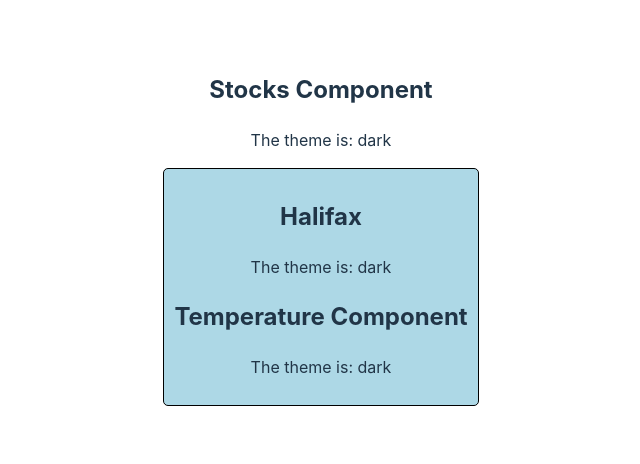
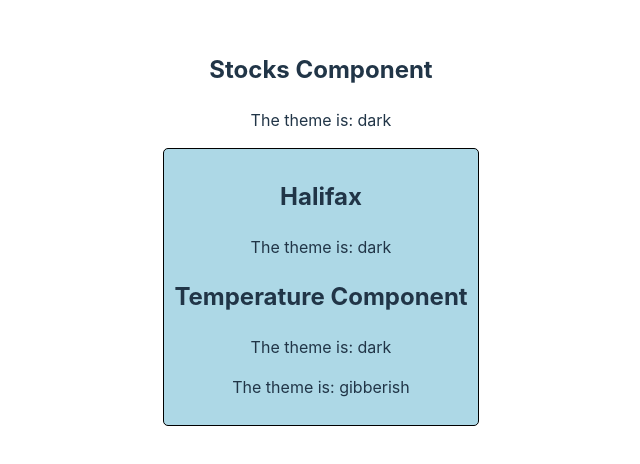
Before and after one commit to sphynxlee/NSCCAI2, a React (Vite) app in the folder AIPrg2/reactcontext/: page / in a window 1280 px wide. Shown: the part 166-630 px from the top of the page, without its empty margins (319-959 px from the left). Built offline with nearby package versions, Linux system fonts and the light colour scheme.

Commit message:
Add ThemeContext and useContext hook to Temperature component

```diff
--- a/AIPrg2/reactcontext/src/components/Temperature/Temperature.tsx
+++ b/AIPrg2/reactcontext/src/components/Temperature/Temperature.tsx
@@ -3,17 +3,22 @@
 // import { useState } from "react";
 import "./Temperature.css";
 import { ThemeProps } from "../interface";
+import { useContext } from "react";
+import { ThemeContext } from "../../contexts/ThemeContext";
 
 
 export default function Temperature(props: ThemeProps): JSX.Element {
 
+    const theme = useContext(ThemeContext);
     return (
         <>
             <h2>Temperature Component</h2>
             <p>The theme is: {props.theme}</p>
+            <p>The theme is: {theme}</p>
         </>
     );
 
 }
 
 // export {Temperature}
+// export default Temperature;
--- /dev/null
+++ b/AIPrg2/reactcontext/src/contexts/ThemeContext.ts
@@ -0,0 +1,6 @@
+import { createContext } from "react";
+
+// const [theme, setTheme] = useState("commodore 64");
+// export const ThemeContext = createContext([theme, setTheme]);
+
+export const ThemeContext = createContext("gibberish");
```
